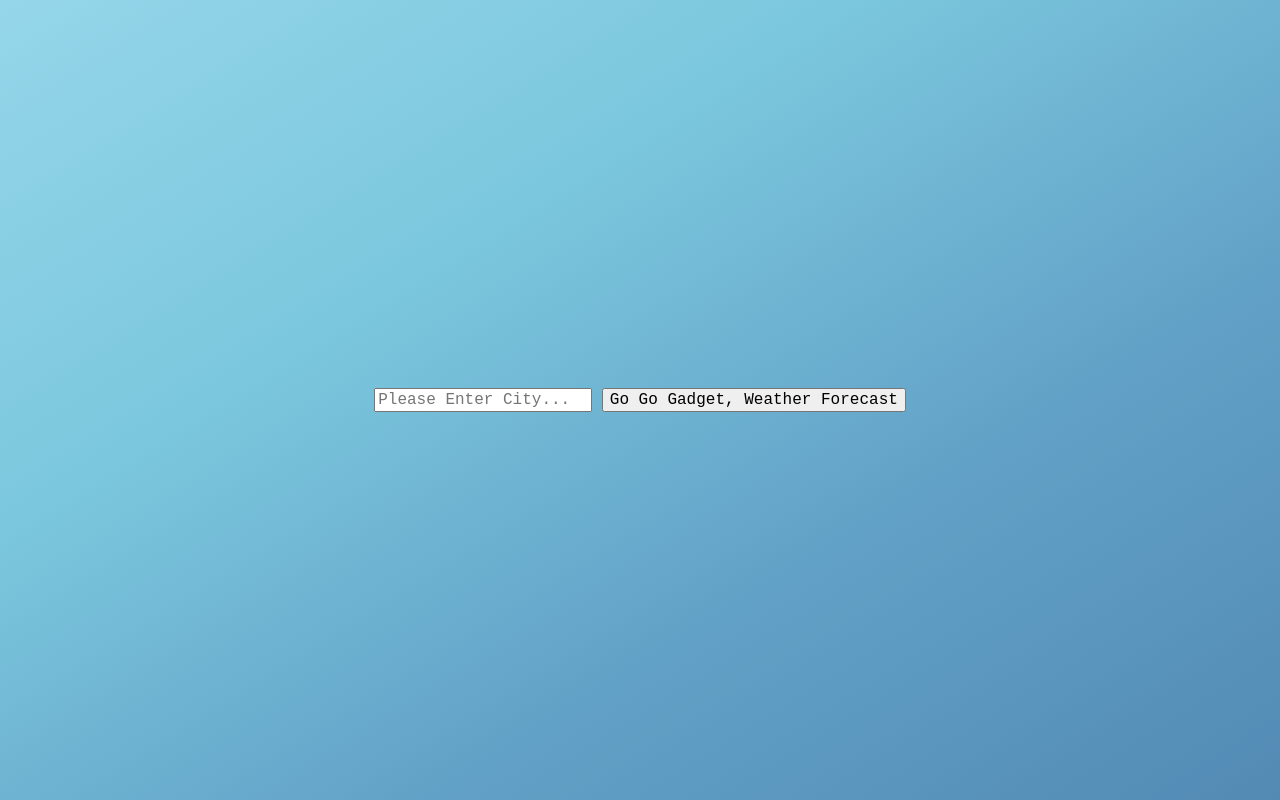
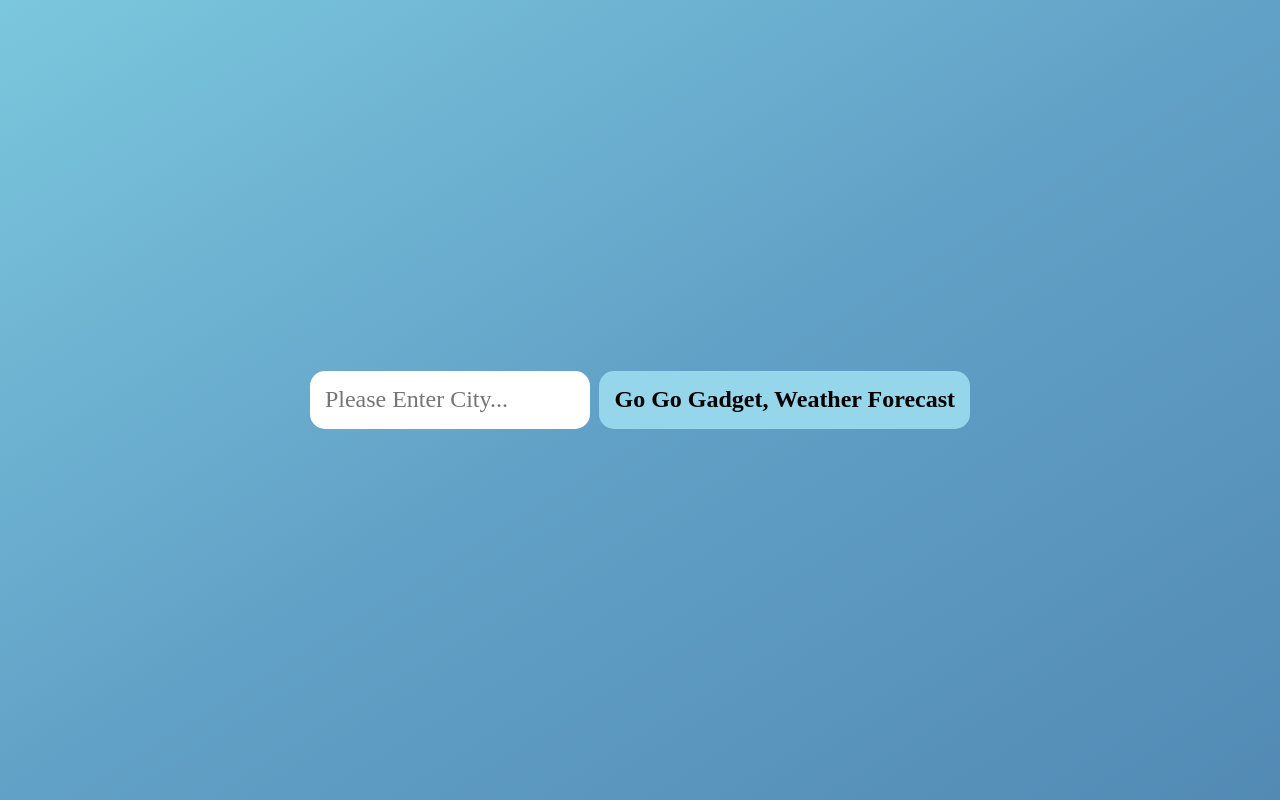
Before and after one commit to Lasoros/Weather-App-Working, a plain HTML site: page index.html in a window 1280 px wide. Drawn offline with Linux system fonts and the light colour scheme; a web font is replaced by a local one.

Commit message:
Page Styled

```diff
--- a/css/style.css
+++ b/css/style.css
@@ -4,7 +4,36 @@ body {
     height: 100vh;
     display: flex;
     font-family: 'Markazi', 'Courier New', Courier, monospace;
-    background-image: linear-gradient(to bottom right, #95d6ea , #7bc7dd , #62a1c7 , #528ab4 );
+    background-image: linear-gradient(to bottom right , #7bc7dd , #62a1c7 , #528ab4 );
     align-items: center;
     justify-content: center;
 }
+
+.weatherApp {
+    margin: 20px;
+}
+
+.city {
+    width: 250px;
+    height: auto;
+    border-radius: 15px;
+    padding: 15px;
+    font-family: 'Markazi';
+    font-size: x-large;
+    border: none;
+}
+
+button{
+    padding: 15px;
+    border-radius: 15px;
+    font-family: 'Markazi';
+    font-weight: 900;
+    background-color: #95d6ea;
+    cursor: pointer;
+    font-size: 1.5rem;
+    border: none;
+}
+
+button:hover {
+    background-color: #95d6eaa2;
+}
--- a/index.html
+++ b/index.html
@@ -9,12 +9,16 @@
 
     <link rel="stylesheet" href="/css/normalize.css">
     <link rel="stylesheet" href="/css/style.css">
+
+    <link rel="preconnect" href="https://fonts.googleapis.com">
+    <link rel="preconnect" href="https://fonts.gstatic.com" crossorigin>
+    <link href="https://fonts.googleapis.com/css2?family=Markazi+Text:wght@400..700&family=Merriweather:ital,wght@0,300;0,400;0,700;0,900;1,300;1,400;1,700;1,900&display=swap" rel="stylesheet">
 </head>
 <body>
 
     <form action="weatherApp">
         <input type="text" class="city" placeholder="Please Enter City...">
-        <button type="submit"> Go Go Gadget, Weather Forecast</button>
+        <button> Go Go Gadget, Weather Forecast</button>
     </form>
 
     <div class="weather-wrapper"></div>
```
